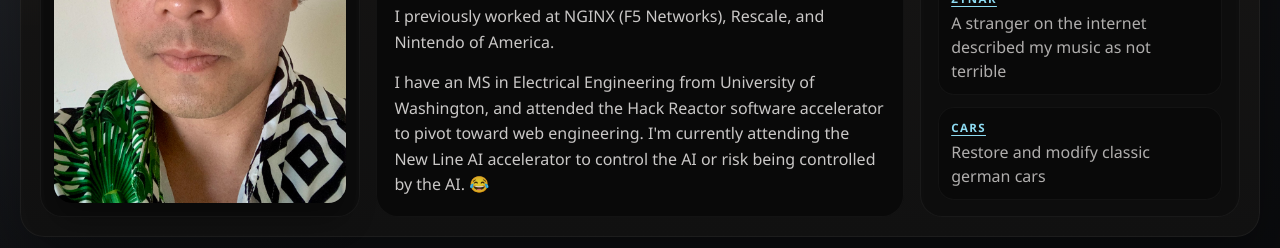
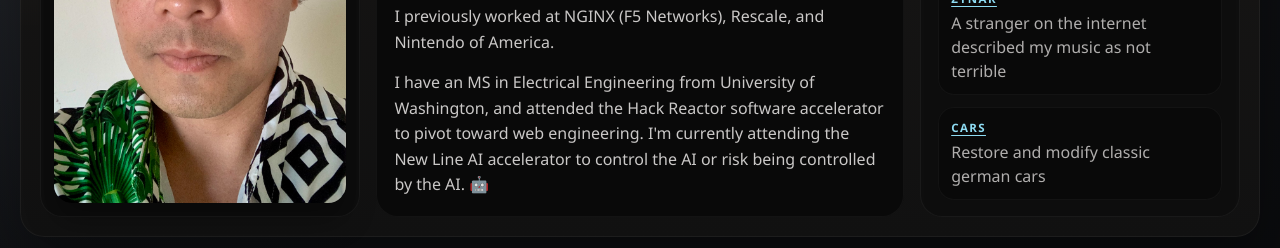
Before and after one commit to metzgerdev/Drum-Machine, a React app: page / in a window 1280 px wide. Shown: the part 401-649 px from the top of the page. Built offline with nearby package versions, Linux system fonts and the light colour scheme.

Commit message:
Update home ai blurb

```diff
--- a/src/View/Home/Home.tsx
+++ b/src/View/Home/Home.tsx
@@ -55,7 +55,7 @@ function Home() {
               Washington, and attended the Hack Reactor software accelerator to
               pivot toward web engineering. I&apos;m currently attending the New
               Line AI accelerator to control the AI or risk being controlled by
-              the AI. 😂
+              the AI. 🤖
             </p>
           </div>
 
```
Also changed, not shown: 1 other file (tests, documents, lock files or other folders).
